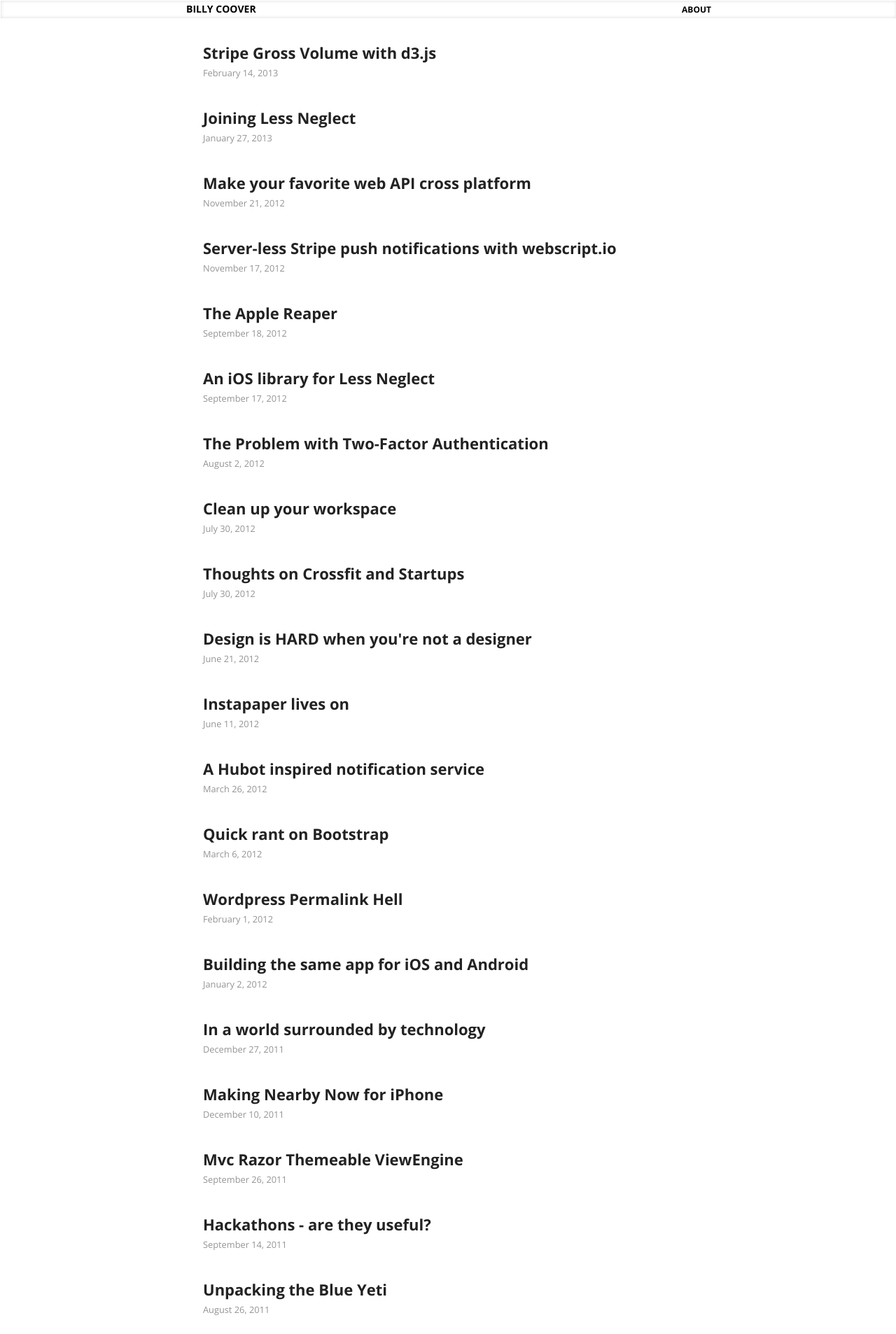
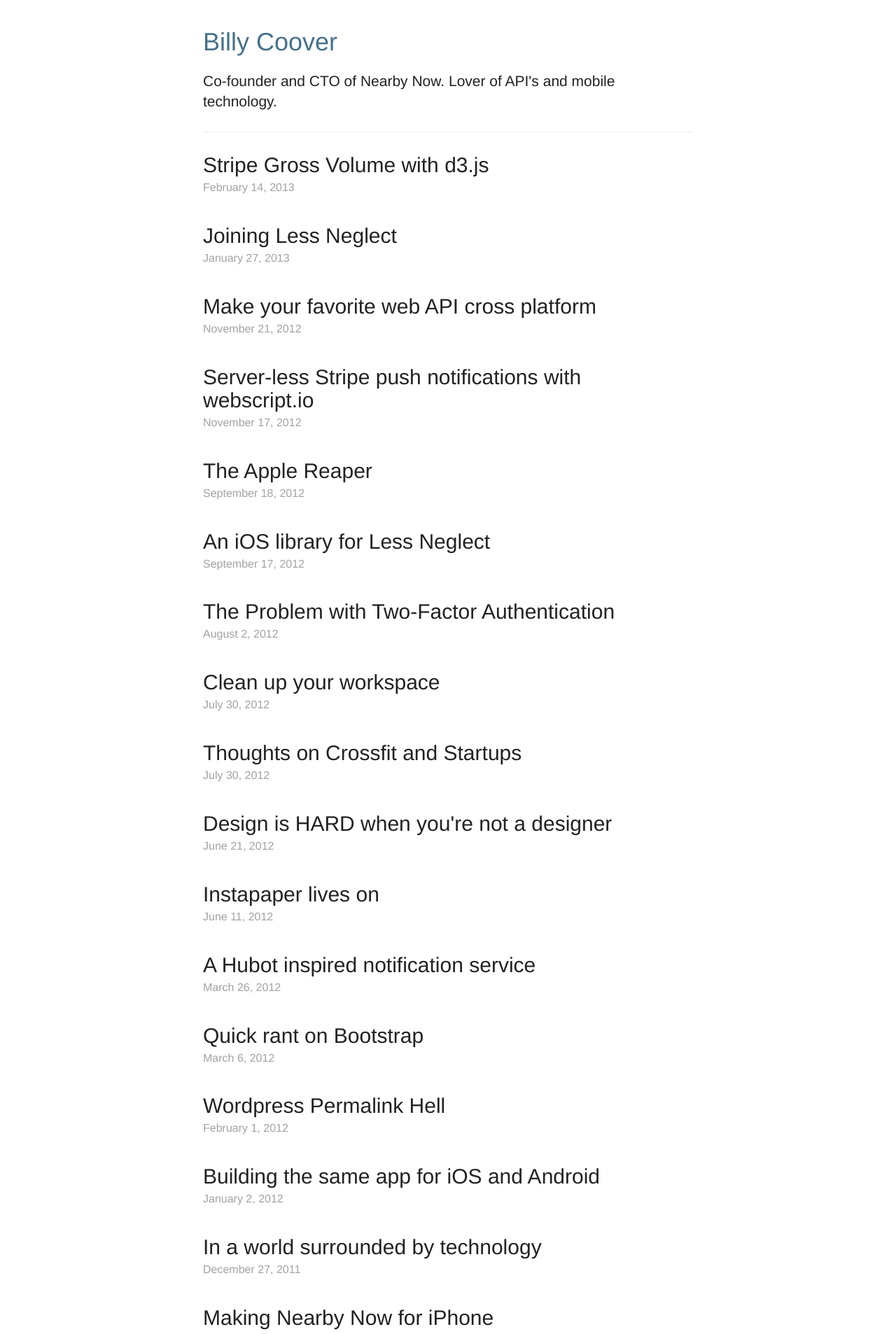
Before and after one commit to azcoov/azcoov.github.com, a Jekyll site: the page built from index.html, in a window 1280 px wide. Shown: the top 1906 px of the page at 70% size. Built offline with Jekyll 4.4.1, drawn with Linux system fonts in a browser that asks for light colours; nearby versions of some CDN libraries; some web fonts are replaced; Markdown is read by kramdown in place of the engine named in the settings; comment, search, counter and statistics services are not loaded.

Commit message:
update jekyll, bs3

```diff
--- a/_layouts/default.html
+++ b/_layouts/default.html
@@ -8,45 +8,40 @@
 	    CoovTech
 	  {% endif %}
 	</title>
+  <link href="/img/favicon.ico" rel="icon" type="image/x-png" />
+  <meta name="viewport" content="width=device-width, initial-scale=1.0">
 	<meta http-equiv="content-type" content="text/html; charset=utf-8" />
   <meta name="author" content="Billy Coover" />
   <meta name="copyright" content="Billy Coover" />
   <meta name="description" content="Personal website of Billy Coover, Software Engineer from Arizona" />
-  <meta name="keywords" content="billy, coover, billy coover, coovtech, software, engineering, independent contractor, independent consultant, iOS developer, Android developer, .net developer, entrepreneur, co-founder of SideBox, CTO of SideBox" />
+  <meta name="keywords" content="billy, coover, billy coover, coovtech, software, engineering, nearby now, co-founder of nearby now, cto of nearby now, iOS developer, Android developer, .net developer, entrepreneur" />
+  <meta name="google-site-verification" content="HdcE1PjHArh5uaHsotQS_7LcIH5Y7OIUBUHo1IJOKgM" />
   <link rel="alternate" type="application/atom+xml" href="http://coovtech.com/feed/" />
   <link rel="author" href="https://plus.google.com/110690218781759841805" />
   <link rel="me" type="text/html" href="http://profiles.google.com/billycoover?rel=me">
   <link rel="me" type="text/html" href="http://twitter.com/billycoover">
-	<meta name="google-site-verification" content="HdcE1PjHArh5uaHsotQS_7LcIH5Y7OIUBUHo1IJOKgM" />
-	<script type="text/javascript">var _sf_startpt=(new Date()).getTime()</script>
-  <link rel="stylesheet" href="/css/compiled/base.css" type="text/css" />
-  <link href="/img/favicon.ico" rel="icon" type="image/x-png" />
   <link rel="Shortcut Icon" href="/images/favicon.ico" type="image/x-icon" />
-  <script src="//ajax.googleapis.com/ajax/libs/jquery/1.7.2/jquery.min.js" type="text/javascript"></script>
   <link href="http://fonts.googleapis.com/css?family=Open+Sans:400,300,700,600" rel="stylesheet">
   <link href="http://fonts.googleapis.com/css?family=Open+Sans+Condensed:700,300" rel="stylesheet" type="text/css">
   <link href="http://fonts.googleapis.com/css?family=Delius+Swash+Caps" rel="stylesheet" type="text/css">
+  <link rel="stylesheet" href="//netdna.bootstrapcdn.com/bootstrap/3.0.2/css/bootstrap.min.css">
+  <link rel="stylesheet" href="/css/compiled/base.css" type="text/css" />
+  <script src="https://code.jquery.com/jquery.js"></script>
+  <script type="text/javascript">var _sf_startpt=(new Date()).getTime()</script>
+  <script src="//netdna.bootstrapcdn.com/bootstrap/3.0.2/js/bootstrap.min.js"></script>
 
 </head>
 <body>
 
-  <div class="header">
-    <div class="container">
-      <section class="name">
-        <a href="/">Billy Coover</a>
-      </section>
-
-      <ul class="menu">
-        <li><a href="/about">About</a></li>
-      </ul>
+  <div class="container">
+    <div class="page-header">
+      <h1><a href="/">Billy Coover</a></h1>
+      <p class="lead">Co-founder and CTO of Nearby Now. Lover of API's and mobile technology.</p>
     </div>
+    <section id="posts">
+      {{ content }}
+    </section>
   </div>
-
-  <section id="posts">
-
-    {{ content }}
-
-  </section>
 
   <script type="text/javascript">
     var _gauges = _gauges || [];
--- a/css/base.css
+++ b/css/base.css
@@ -1,6 +1,5 @@
 body {
-  color: #222;
-  font-family: 'Open Sans', Helvetica, sans-serif;
+  color: #FF0000;
   font-weight: 100;
   -webkit-font-smoothing: antialiased;
 }
--- a/css/compiled/base.css
+++ b/css/compiled/base.css
@@ -1,7 +1,6 @@
 body {
+  font-family: "HelveticaNeue-Light", "Helvetica Neue Light", "Helvetica Neue", Helvetica, Arial, "Lucida Grande", sans-serif;
   color: #222;
-  font-family: 'Open Sans', Helvetica, sans-serif;
-  font-weight: 100;
   -webkit-font-smoothing: antialiased;
 }
 
@@ -103,12 +102,10 @@
 }
 h1 {
   margin: 10px 0 5px 0;
-  font-size: 24px;
   color: #000;
 }
 h2 {
   margin: 2em 0 -0.5em 0;
-  font-size: 20px;
   color: #000;
 }
 h3 {
@@ -179,18 +176,15 @@
 
 /*POSTS*/
 div.listing {
-  max-width: 700px;
-  margin:0 auto;
-  margin-top: 60px;
+  margin-top: 30px;
 }
 
 article {
-  max-width: 700px;
   margin:0 auto;
 }
 
 article p {
-  font-size :18px;
+  font-size :20px;
 }
 
 body > header {
@@ -208,10 +202,10 @@
 }
 
 .date {
-  color:#949494;
-  font-size:.8em;
+  color:#A2A2A2;
   margin-top: 1px;
   margin-bottom: 0px;
+  font-size: 16px;
 }
 
 ul.nav {
@@ -236,8 +230,6 @@
 }
 .listing .post h2 {
   margin: 10px 0 5px 0;
-  font-size: 22px;
-  color: black;
 }
 .listing .post h2 a {
   color: #222;
@@ -255,7 +247,6 @@
 }
 .listing .post.other h2 {
   margin-bottom: -3px;
-  font-size: 18px;
   line-height: 14px;
 }
 .listing .post.other p:last-child {
@@ -315,8 +306,7 @@
 }
 
 .container {
-  width: 750px;
-  margin: 0 auto;
+  max-width: 730px;
 }
 
 .name {
@@ -394,7 +384,7 @@
 div.post-title h1{
   color: #fff;
   margin-top: 0px;
-  font-size: 40px;
+  font-size: 30px;
   font-weight: 900;
   text-shadow: 0 0 30px rgba(0, 0, 0, 0.9),0 -1px 1px rgba(0, 0, 0, 0.8);
 }
--- a/css/less/base.less
+++ b/css/less/base.less
@@ -1,6 +1,5 @@
 body {
-  color: #222;
-  font-family: 'Open Sans', Helvetica, sans-serif;
+  color: #FF0000;
   font-weight: 100;
   -webkit-font-smoothing: antialiased;
 }
```
Also changed, not shown: _layouts/post.html (+2 -13 lines), index.html (indentation only).
